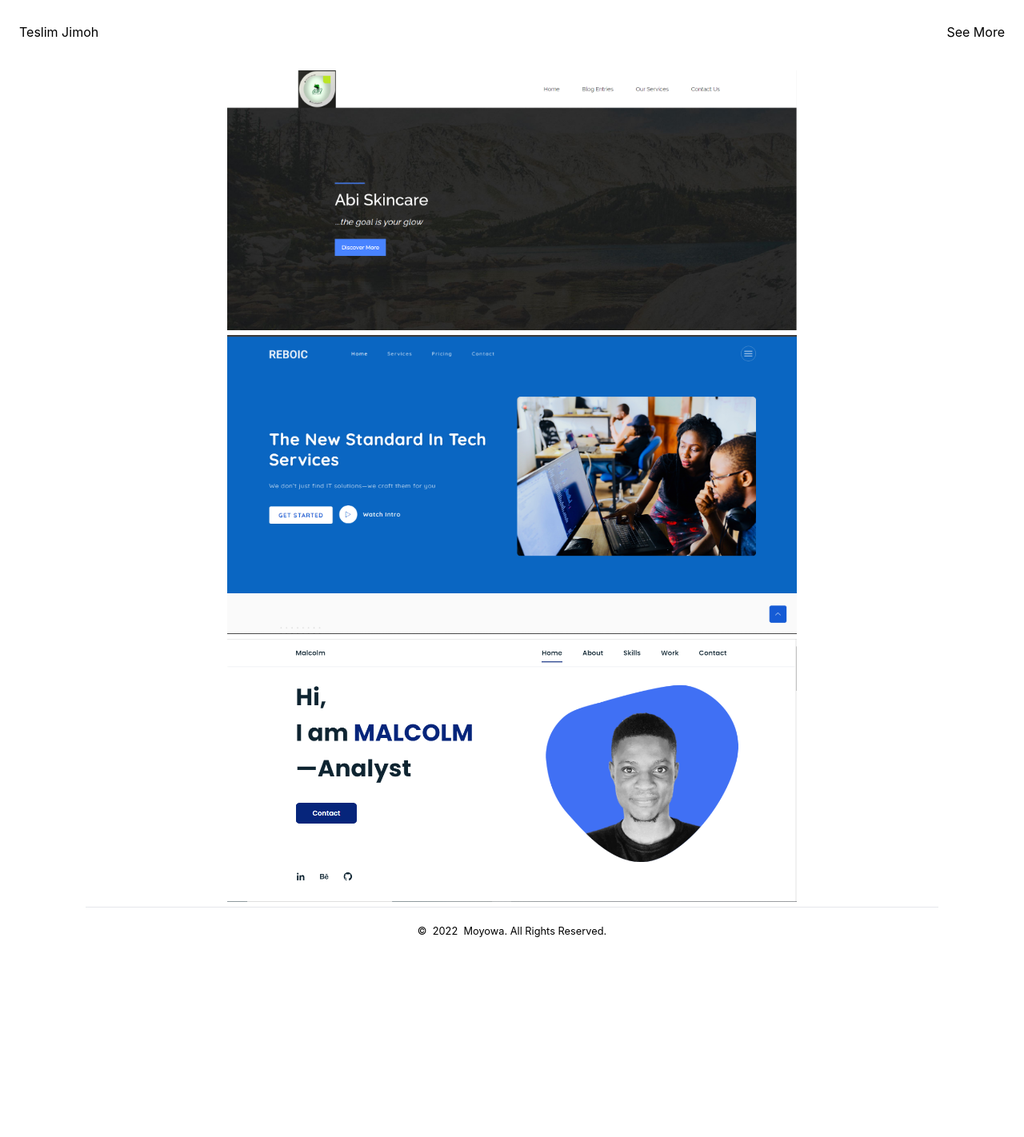
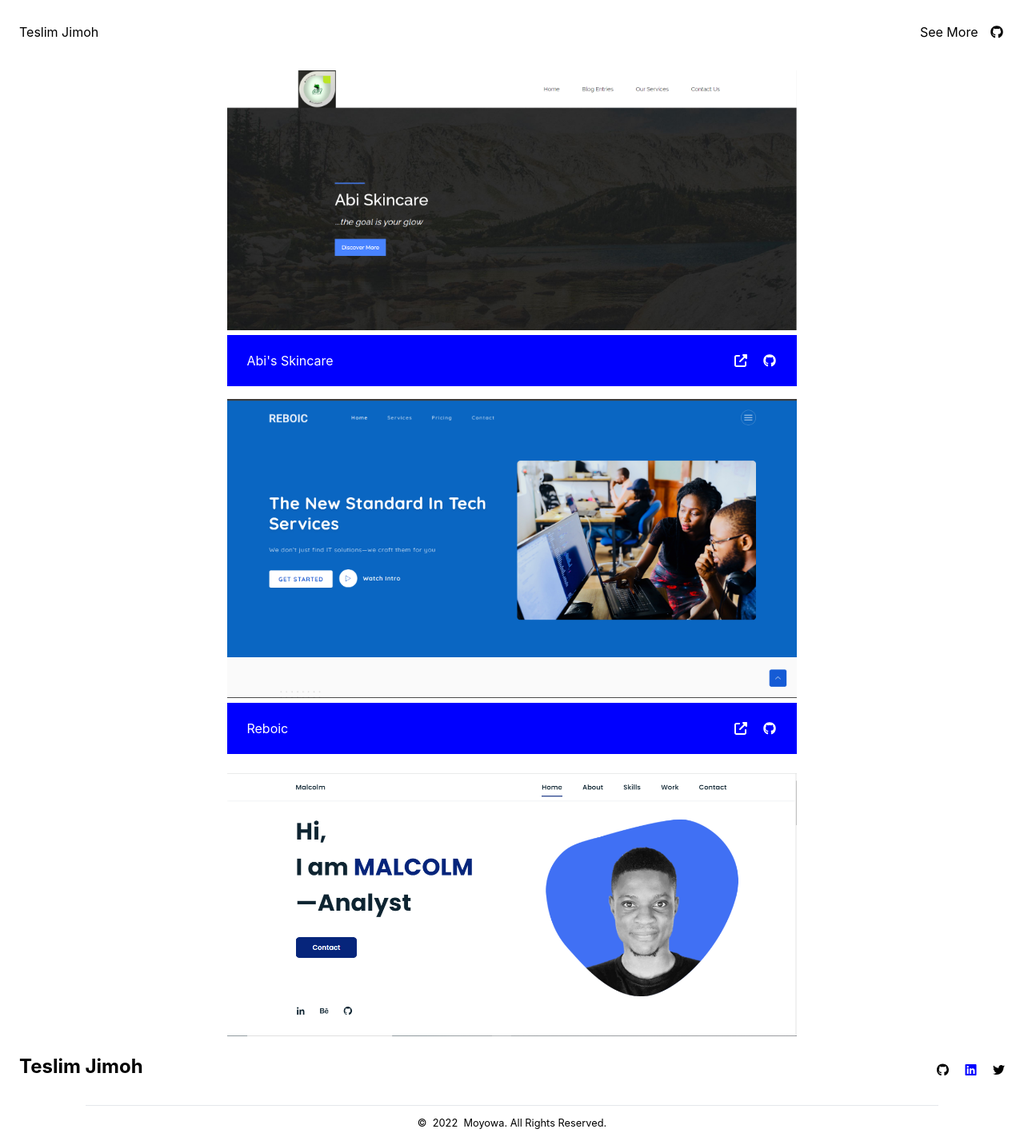
Before and after one commit to Moyowaaaa/Teslim-Jimoh, a Next.js app: page /projects in a window 1280 px wide. Shown: the whole page at 80% size. Before the commit the page ends 1174 px from the top, so only its background shows below. Built offline with nearby package versions, Linux system fonts and the light colour scheme.

Commit message:
preping for MVP

```diff
--- a/components/Footer.js
+++ b/components/Footer.js
@@ -1,6 +1,7 @@
 import React,{useEffect} from 'react'
 import { FontAwesomeIcon } from '@fortawesome/react-fontawesome'
 import { faCoffee } from '@fortawesome/free-solid-svg-icons'
+import { faFacebook,faInstagram,faTwitter,faLinkedin,faGithub} from '@fortawesome/free-brands-svg-icons'
 
 
 const Footer = () => {
@@ -17,21 +18,29 @@ const Footer = () => {
 
 
   return (
-    <div className='lg:h-20  h-[3rem]  bottom-0 w-[100%] flex flex-col items-center justify-center  '>
-        <hr className='h-[5px] w-10/12 mb-4'></hr>
+    <div className='flex flex-col h-auto'>
+
+      <div className='my-4 w-full flex justify-between px-6  '>
+        <div>
+          <p className='text-2xl font-bold'>Teslim Jimoh</p>
+        </div>
+
+
+        <div className='flex items-center gap-5 my-2 cursor-pointer'>
+<a href='https://github.com/teslim191' target="_blank" rel="noreferrer" ><FontAwesomeIcon icon={faGithub} width={15} className="hover:text-[blue]" /></a>
+<a href="https://www.linkedin.com/in/teslim-jimoh-52056818a" target="_blank" rel="noreferrer" ><FontAwesomeIcon icon={faLinkedin} width={15} className='text-[blue] hover:text-black' /></a>
+<a href='https://mobile.twitter.com/Teslim_96' target="_blank" rel="noreferrer" ><FontAwesomeIcon icon={faTwitter} width={15} className="hover:text-[blue]" /></a>
+
+
+        </div>
+
+      </div>
+
+      <div className='flex flex-col items-center justify-center py-2'>
+        <hr className='h-[5px] w-10/12 mb-2'></hr>
         <small>&copy; &nbsp;<span id="demo"></span> &nbsp;Moyowa.  All Rights Reserved. </small>
 
-
-      {/* <div className='py-12 w-full flex flex-col items-center justify-center'>
-        <hr className='h-[5px] w-10/12 '></hr>
-    <span className='flex items-center  justify-center h-full'>
-
-        <small>&copy; &nbsp;<span id="demo"></span> &nbsp;Moyowa.  All Rights Reserved. </small>
-
-
-    </span>
-
-    </div> */}
+</div>
     </div>
 
 
--- a/components/Navbar.js
+++ b/components/Navbar.js
@@ -4,12 +4,12 @@ import Link from 'next/link'
 const Navbar = () => {
   return (
     <div>
-        <div className='hidden lg:flex items-center w-full h-[5rem] justify-between px-6 cursor-pointer3'>
+        <div className='hidden lg:flex items-center w-full h-[5rem] justify-between px-6 cursor-pointer'>
         <Link href='/'><p className='hover:border-b-2 border-[blue]'>Teslim Jimoh</p></Link>
 
 
         <div className='flex gap-5 cursor-pointer'>
-        <a href="#resume" className='hover:border-b-2 border-[blue]'>about</a>
+        <a href="#about" className='hover:border-b-2 border-[blue]'>about</a>
 
         <Link href="/projects">
              <p className='hover:border-b-2 border-[blue]'>projects</p>
--- a/components/ProjectsHeader.js
+++ b/components/ProjectsHeader.js
@@ -1,5 +1,8 @@
 import React from 'react'
 import Link from 'next/link'
+import { faFacebook,faInstagram,faTwitter,faLinkedin,faGithub} from '@fortawesome/free-brands-svg-icons'
+import { FontAwesomeIcon } from '@fortawesome/react-fontawesome'
+
 
 const ProjectsHeader = () => {
   return (
@@ -10,7 +13,7 @@ const ProjectsHeader = () => {
         <Link href='/'><p className='hover:border-b-2 border-[blue]'>Teslim Jimoh</p></Link>
 
 
-        <Link href="">See More</Link>
+        <Link href='https://github.com/teslim191' target="_blank" rel="noreferrer"><div className='flex items-center cursor-pointer hover:underline hover:text-[blue]'>See More &nbsp;&nbsp;<FontAwesomeIcon icon={faGithub} width={20} className="hover:text-[blue]" /></div></Link>
         </div>
     </div>
   )
--- a/package.json
+++ b/package.json
@@ -10,6 +10,7 @@
   },
   "dependencies": {
     "@fortawesome/fontawesome-svg-core": "^6.1.1",
+    "@fortawesome/free-brands-svg-icons": "^6.1.1",
     "@fortawesome/free-regular-svg-icons": "^6.1.1",
     "@fortawesome/free-solid-svg-icons": "^6.1.1",
     "@fortawesome/react-fontawesome": "^0.1.18",
--- a/pages/index.js
+++ b/pages/index.js
@@ -6,7 +6,9 @@ import axios from 'axios'
 import { useState,useEffect } from 'react'
 import Footer from '../components/Footer'
 import { FontAwesomeIcon } from '@fortawesome/react-fontawesome'
-import { faCoffee,faEnvelope,FaLinkedin } from '@fortawesome/free-solid-svg-icons'
+import { faCoffee,faEnvelope} from '@fortawesome/free-solid-svg-icons'
+
+import { faFacebook,faInstagram,faTwitter,faLinkedin,faGithub} from '@fortawesome/free-brands-svg-icons'
 import Teslim from '../assets/Images/Teslim.jpg'
 import Navbar from '../components/Navbar'
 
@@ -44,26 +46,33 @@ export default function Home() {
 
             <div className=' w-full h-full flex flex-col  justify-center'>
               <div className='w-10/12 lg:w-7/12 mx-auto  flex flex-col justify-center'>
-            <h2 className='text-3xl font-bold mb-3 '>
-Jimoh Teslim Oyewale.
+                <h1 className='font-semibold text-[blue] text-1xl'>HELLO, EARTHLINGS.</h1>
+            <h2 className='text-4xl font-bold mb-3 '>
+I'm Jimoh Teslim Oyewale.
 </h2>
-<p className='mb-2 text-xl font-semibold'>Backend Engineer  <FontAwesomeIcon icon={FaLinkedin} width={25} height={25}/></p>
+<p className='mb-2 text-xl font-lg'>| Backend Engineer |</p>
 
 
-<p className='text-justify w-full px-auto'>
-Innovative Software Engineer with 2 years of experience in Web Application Development.
-Demonstrated talent for front and back-end web development. Detail-oriented, with a passion for writing clean and reusable codes in problem-solving.
-I am passionate about transforming ideas into reality and is always motivated to take up new challenges that will enable me learn and improve on my skillset.
-</p>
+<div className='w-full flex items-center gap-5 my-2 cursor-pointer'>
+<a href='https://github.com/teslim191' target="_blank" rel="noreferrer" ><FontAwesomeIcon icon={faGithub} width={25} className="hover:text-[blue]" /></a>
+<a href="https://www.linkedin.com/in/teslim-jimoh-52056818a" target="_blank" rel="noreferrer" ><FontAwesomeIcon icon={faLinkedin} width={25} className='text-[blue] hover:text-black' /></a>
+<a href='https://mobile.twitter.com/Teslim_96' target="_blank" rel="noreferrer" ><FontAwesomeIcon icon={faTwitter} width={25} className="hover:text-[blue]" /></a>
+
+
+</div>
+
+
+
+
 
 
 <div className='flex mt-5'>
 {/* <Link href="/projects"> */}
-<button className='h-auto px-6 lg:px-12 bg-[green] py-2 mr-4 text-white hover:border-[green] hover:border-2 hover:text-[black] hover:bg-[white]'>Resumé</button>
+<button className='h-auto px-6 lg:px-12 bg-[green] py-4 mr-4 text-white hover:border-[green] hover:border-2 hover:text-[black] hover:bg-[white] rounded-lg'>Resumé</button>
 {/* </Link> */}
 
 
-<button className='h-auto px-6 lg:px-12 bg-[] border-2 border-[blue] py-2 mx-4 text-black hover:border-[black] hover:text-[white] hover:bg-[blue]'>Hire Me</button>
+<button className='h-auto px-6 lg:px-12 bg-[] border-2 border-[blue] py-4 mx-4 text-black hover:border-[black] hover:text-[white] hover:bg-[blue] rounded-lg'>Hire Me</button>
 </div>
 
             </div>
@@ -74,6 +83,23 @@ I am passionate about transforming ideas into reality and is always motivated to
             </div>
 
             </div>
+
+
+            <div className='w-full h-screen flex flex-col  justify-center  text-black' id="about">
+
+            <div className='flex items-center justify-center w-full mb-12 lg:w-9/12 mx-auto py-6'><h1 className='w-auto font-bold text-2xl'>About</h1><hr className=' w-7/12 ml-4'></hr></div>
+
+
+            <div className=' w-10/12 md:w-6/12 mx-auto flex flex-col my-4'>
+            <p className='text-justify w-full px-auto'>
+Innovative Software Engineer with 2 years of experience in Web Application Development.
+Demonstrated talent for front and back-end web development. Detail-oriented, with a passion for writing clean and reusable codes in problem-solving.
+I am passionate about transforming ideas into reality and is always motivated to take up new challenges that will enable me learn and improve on my skillset.
+</p>
+
+</div>
+
+              </div>
 
 
 
@@ -174,10 +200,12 @@ Design websites based on clients specifications.
               <p>Phone: (+234) 903 265 5948</p>
               <p>Mobile: (+234) 905 208 2606</p>
               <p>Address:Tanke-Okeodo, Ilorin,Kwara State, KW Nigeria</p>
-              <a href="https://www.linkedin.com/in/teslim-jimoh-52056818a" target="_blank" rel="noreferrer" ><p className='mt-2 underline hover:decoration-[blue] hover:decoration-2'>Linkedin</p></a>
-             <a href='https://github.com/teslim191' target="_blank" rel="noreferrer" ><p className='my-4 underline hover:decoration-[blue] hover:decoration-2'>Github</p></a>
+              {/* <a href="https://www.linkedin.com/in/teslim-jimoh-52056818a" target="_blank" rel="noreferrer" ><p className='mt-2 underline hover:decoration-[blue] hover:decoration-2'>Linkedin</p></a>
+             <a href='https://github.com/teslim191' target="_blank" rel="noreferrer" ><p className='my-2 underline hover:decoration-[blue] hover:decoration-2'>Github</p></a>
               <a href='https://mobile.twitter.com/Teslim_96' target="_blank" rel="noreferrer"
-              ><p className='underline hover:decoration-[blue] hover:decoration-2' >Twitter</p></a>
+              ><p className='underline hover:decoration-[blue] hover:decoration-2' >Twitter</p></a> */}
+
+              <p className='mt-2 underline hover:decoration-[blue] hover:decoration-2'><FontAwesomeIcon icon={faEnvelope} width={20} /></p>
               </div>
               </div>
 
--- a/pages/projects.js
+++ b/pages/projects.js
@@ -6,7 +6,9 @@ import thirdProject from "../assets/Images/portfolio4.png"
 import Image from "next/image";
 import ProjectsHeader from '../components/ProjectsHeader';
 import Footer from '../components/Footer'
-
+import { faFacebook,faInstagram,faTwitter,faLinkedin,faGithub, fa} from '@fortawesome/free-brands-svg-icons'
+import { faCoffee,faEnvelope, faExternalLinkAlt} from '@fortawesome/free-solid-svg-icons'
+import { FontAwesomeIcon } from '@fortawesome/react-fontawesome'
 
 const projects = () => {
   return (
@@ -24,11 +26,31 @@ const projects = () => {
         <div className='flex flex-col w-11/12 lg:w-8/12 h-screen justify-center  lg:h-auto mx-auto pt-2 items-center'>
           <div className='w-full lg:w-10/12 h-auto'>
             <Image src={Project}  />
+
+            <div className='h-[4rem] bg-[blue] text-white flex items-center justify-between px-6 mb-4'>
+              <h2 className='hover:underline underline-[teal]'>Abi's Skincare</h2>
+
+              <div className='flex h-full gap-4 items-center'>
+              <FontAwesomeIcon icon={faExternalLinkAlt} width={20} className="hover:text-[grey]" />
+
+              <FontAwesomeIcon icon={faGithub} width={20} className="hover:text-[grey]" />
+              </div>
+            </div>
           </div>
 
-          <div className='w-full  lg:w-10/12 h-[auto]'>
+          <div className='w-full  lg:w-10/12 h-[auto] mb-6'>
             <Image src={secondProject}  />
+            <div className='h-[4rem] bg-[blue] text-white flex items-center justify-between px-6'>
+              <h2 className='hover:underline underline-[teal]'>Reboic</h2>
+
+              <div className='flex h-full gap-4 items-center'>
+              <FontAwesomeIcon icon={faExternalLinkAlt} width={20} className="hover:text-[grey]" />
+
+              <FontAwesomeIcon icon={faGithub} width={20} className="hover:text-[grey]" />
+              </div>
+            </div>
           </div>
+
 
 
           <div className='w-full  lg:w-10/12 h-[auto]'>
```
Also changed, not shown: 1 other file (tests, documents, lock files or other folders).
